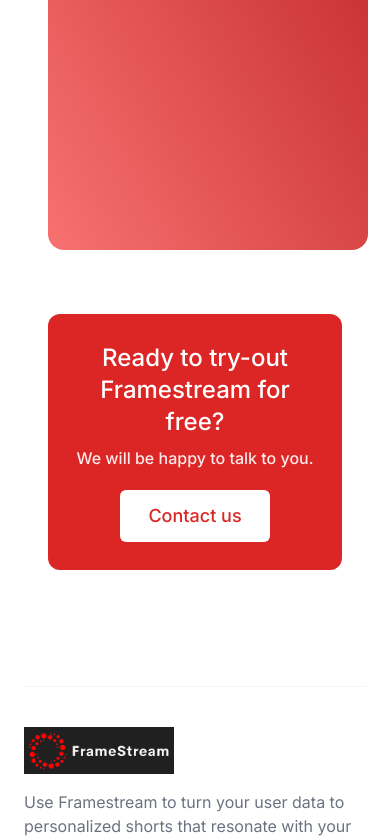
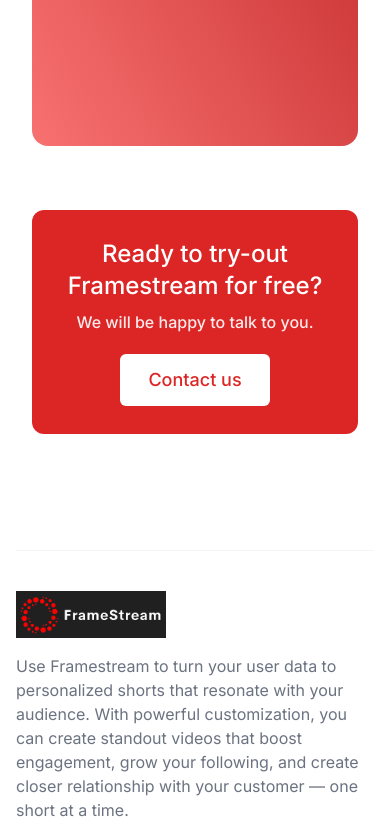
Before and after one commit to mecirmartin/framestream-landing, a Next.js app: page / in a window 390 px wide. Shown: the part 3844-4684 px from the top of the page. Built offline with nearby package versions, Linux system fonts and the light colour scheme.

Commit message:
Fix padding

```diff
--- a/src/components/Container.tsx
+++ b/src/components/Container.tsx
@@ -8,7 +8,7 @@
 export function Container(props: Readonly<ContainerProps>) {
   return (
     <div
-      className={`container py-8 px-6 sm:px-8 mx-auto xl:px-0 ${
+      className={`container py-8 px-4 sm:px-8 mx-auto xl:px-0 ${
         props.className ? props.className : ""
       }`}
     >
```
